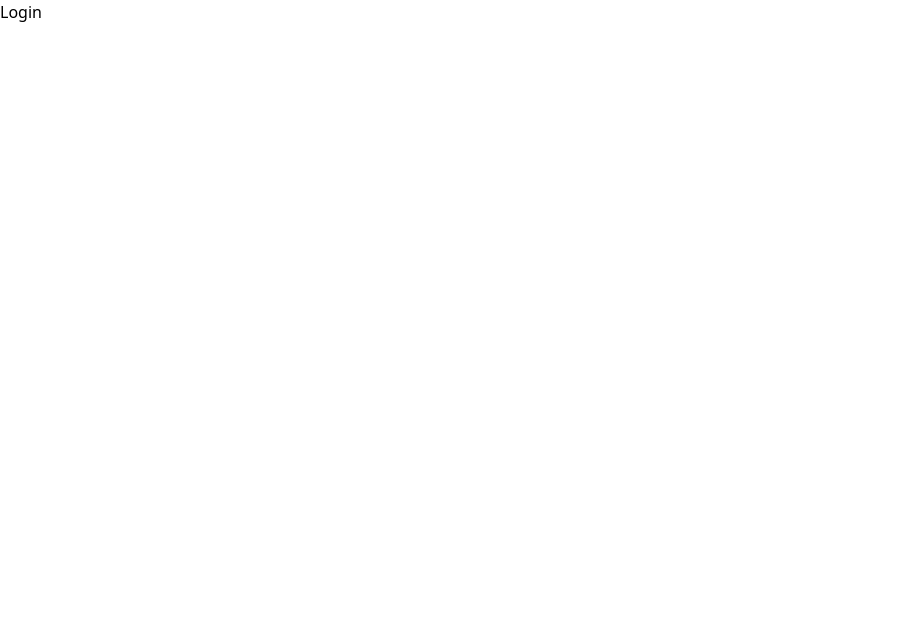
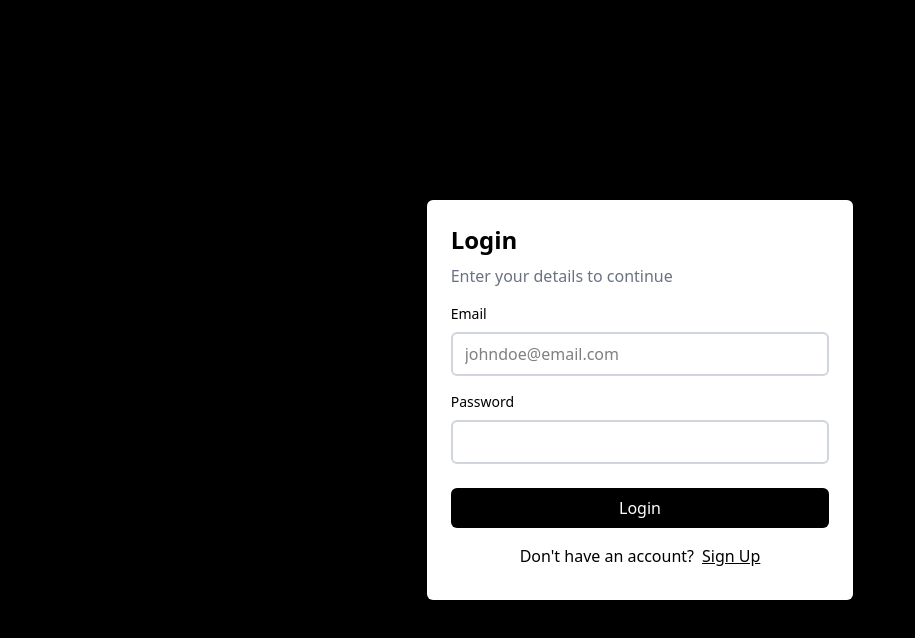
Before and after one commit to AkshatJha21/fullstack-test, a React app in the folder frontend/: page /login in a window 1280 px wide. Shown: the top 638 px of the page, without its empty margins (0-915 px from the left). Built offline with nearby package versions, Linux system fonts and the light colour scheme; the HTML template or start-up script is replaced by a standard one.

Commit message:
Add login

```diff
--- a/frontend/src/pages/auth/login_page.tsx
+++ b/frontend/src/pages/auth/login_page.tsx
@@ -1,9 +1,79 @@
-import React from 'react'
+import axios from 'axios';
+import { useEffect, useState } from 'react'
+import { Link, useNavigate } from 'react-router-dom';
 
 const LoginPage = () => {
+    const [email, setEmail] = useState("");
+    const [password, setPassword] = useState("");
+    const navigate = useNavigate();
+
+    useEffect(() => {
+        const checkAuth = async () => {
+            try {
+                const token = localStorage.getItem("token");
+                if (!token) {
+                    navigate("/login");
+                    return;
+                }
+                const response = await axios.get('http://localhost:3000/api/auth/me', {
+                    headers: {
+                        Authorization: `Bearer ${token}`
+                    }
+                });
+                navigate('/dashboard');
+            } catch (error) {
+                console.error('Error checking authentication: ', error);
+            }
+        }
+        checkAuth();
+    }, []);
+
+    const handleClick = async () => {
+        try {
+            const response = await axios.post("http://localhost:3000/api/auth/login", {
+                email,
+                password
+            });
+            localStorage.setItem("token", response.data.token);
+            navigate('/dashboard');
+        } catch (error) {
+            console.error("Failed to login: ", error);
+        }
+    }
   return (
-    <div>
-      Login
+    <div className='bg-opacity-60 bg-black h-screen flex items-center justify-center'>
+      <div className='bg-white flex flex-col w-full sm:w-2/3 lg:w-1/3 p-6 rounded-md shadow-md'>
+        <h1 className='text-2xl font-semibold mb-2'>Login</h1>
+        <p className='text-gray-500 mb-4 font-medium'>Enter your details to continue</p>
+        <div className='flex flex-col mb-2'>
+          <p className='text-sm font-medium'>Email</p>
+          <input
+            placeholder='johndoe@email.com'
+            type="email"
+            className='border-2 my-2 border-gray-300 py-2 px-3 w-full rounded-md'
+            onChange={(e) => {
+              setEmail(e.target.value);
+            }}
+          />
+        </div>
+        <div className='flex flex-col mb-2'>
+          <p className='text-sm font-medium'>Password</p>
+          <input
+            type="password"
+            className='border-2 my-2 border-gray-300 py-2 px-3 w-full rounded-md'
+            onChange={(e) => {
+              setPassword(e.target.value);
+            }}
+          />
+        </div>
+        <button onClick={handleClick} className='bg-black p-2 my-2 text-white rounded-md cursor-pointer hover:bg-opacity-80 transition'>Login</button>
+        <div className='flex justify-center my-2 gap-x-2'>
+          Don't have an account?
+          <Link to='/signup'>
+            <p className='underline'>Sign Up</p>
+          </Link>
+        </div>
+      </div>
     </div>
   )
 }
```
